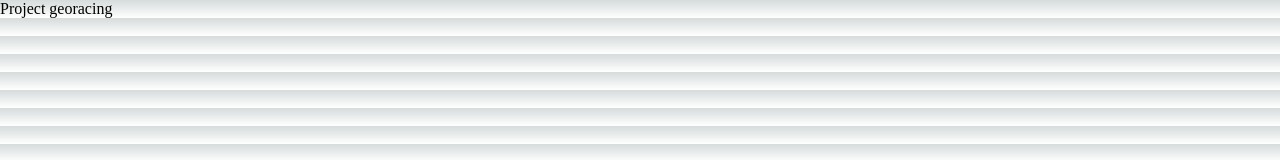
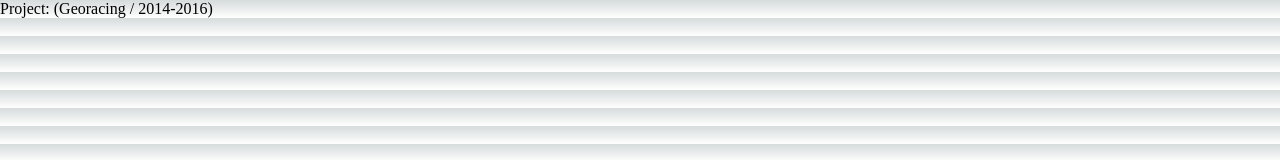
Before and after one commit to AlexandreRivet/portfolio-alexandrerivet-v2023, a Next.js app: page /projects/georacing in a window 1280 px wide. Shown: the top 160 px of the page. Built offline with nearby package versions, Linux system fonts and the light colour scheme.

Commit message:
Enhance navigation with data

```diff
--- a/src/app/(routes)/projects/[slug]/page.tsx
+++ b/src/app/(routes)/projects/[slug]/page.tsx
@@ -1,12 +1,16 @@
+import { notFound } from 'next/navigation';
+import { projects } from '@/data/projects';
+
 export default function Project({ params }: { params: { slug: string } }) {
-  return <div>Project { params.slug }</div>
+  const project = projects.find((p) => p.slug === params.slug);
+
+  if (!project) {
+    notFound();
+  }
+
+  return <div>Project: ({ project.title } / { project.period })</div>
 }
 
-export async function generateStaticParams() {
-  return [
-    { slug: 'georacing' },
-    { slug: 'dassault-systemes' },
-    { slug: 'wnp' },
-    { slug: 'playplay' },
-  ];
+export function generateStaticParams() {
+  return projects.map(({ slug }) => ({ slug }))
 }
--- a/src/app/layout.tsx
+++ b/src/app/layout.tsx
@@ -1,5 +1,5 @@
 import './globals.css'
-import { AnalyticsWrapper } from './components/analytics';
+import { AnalyticsWrapper } from '@/components/analytics';
 
 export default function RootLayout({
   children,
--- /dev/null
+++ b/src/data/error.ts
@@ -0,0 +1,3 @@
+export type ResponseError = {
+  message: string;
+}
--- /dev/null
+++ b/src/data/projects.ts
@@ -0,0 +1,28 @@
+export type Project = {
+  slug: string;
+  title: string;
+  period: string;
+}
+
+export const projects: Project[] = [
+  {
+    slug: 'georacing',
+    title: 'Georacing',
+    period: '2014-2016',
+  },
+  {
+    slug: 'dassault-systemes',
+    title: 'Dassault Systemes',
+    period: '2016-2018',
+  },
+  {
+    slug: 'wnp',
+    title: 'What\'s Next Partners',
+    period: '2018-2020',
+  },
+  {
+    slug: 'playplay',
+    title: 'PlayPlay',
+    period: '2020-',
+  },
+];
--- a/src/pages/api/hello.ts
+++ /dev/null
@@ -1,13 +0,0 @@
-// Next.js API route support: https://nextjs.org/docs/api-routes/introduction
-import type { NextApiRequest, NextApiResponse } from 'next'
-
-type Data = {
-  name: string
-}
-
-export default function handler(
-  req: NextApiRequest,
-  res: NextApiResponse<Data>
-) {
-  res.status(200).json({ name: 'RivAl' })
-}
```
Also changed, not shown: src/components/analytics.tsx (renamed from src/app/components/analytics.tsx).
